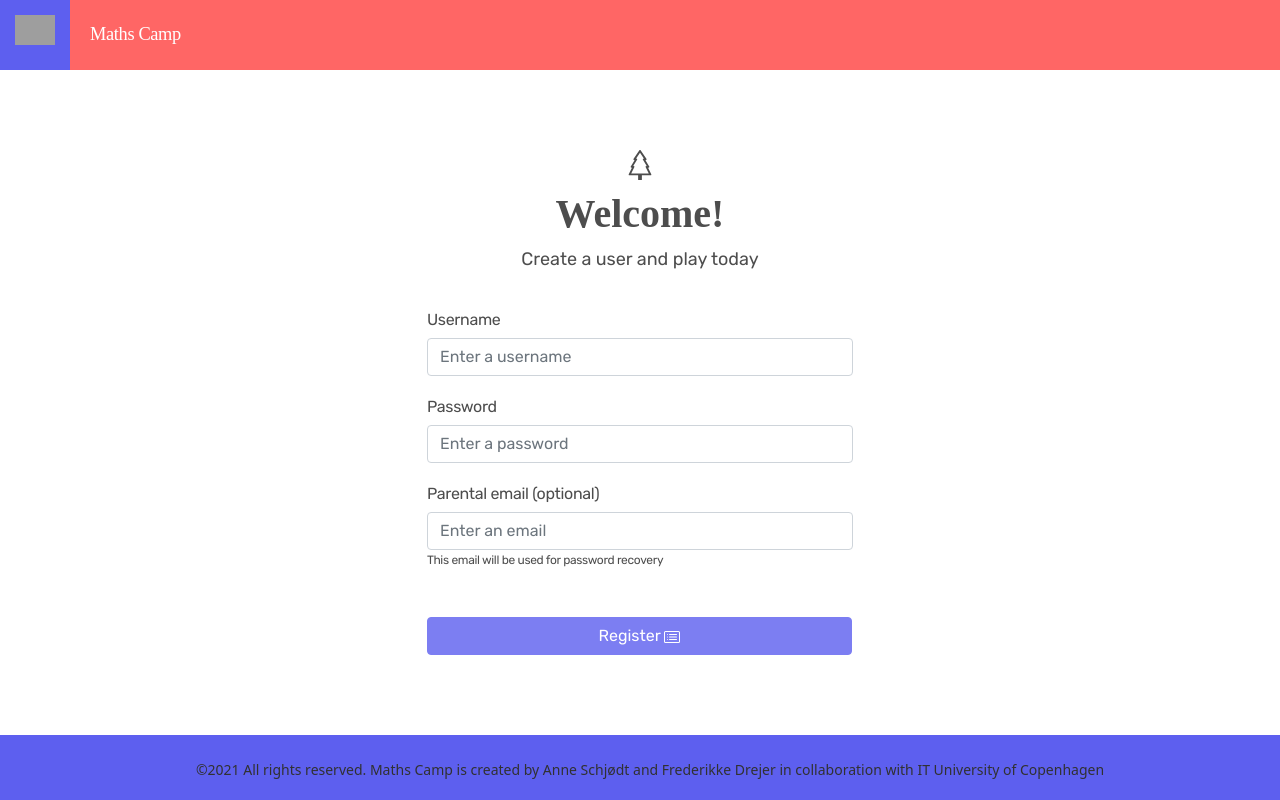
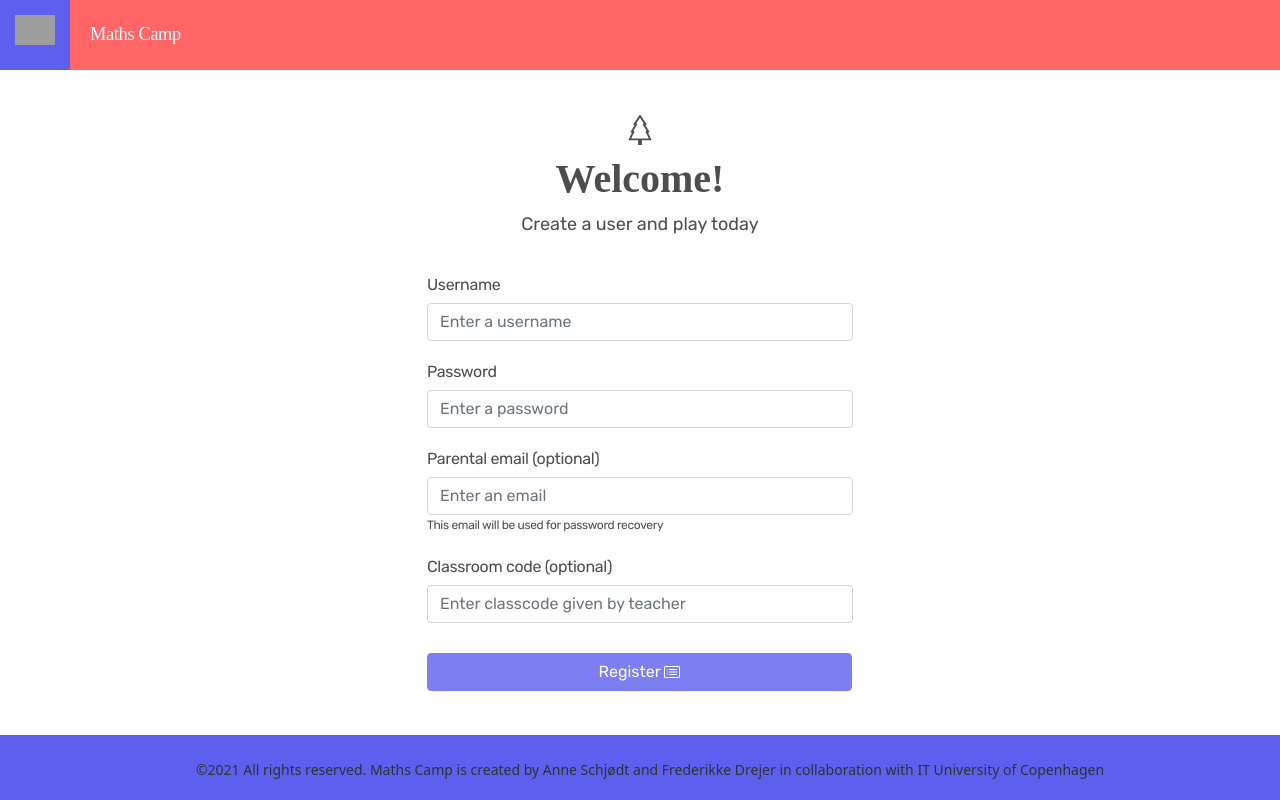
Before and after one commit to tamaraputriv/MathsCamp, a React (Create React App) app: page /#/register in a window 1280 px wide. Built offline with nearby package versions, Linux system fonts and the light colour scheme; grey boxes are pictures that could not be loaded; a web font is replaced by a local one; what parse would draw is missing.

Commit message:
Added registering for classroom

```diff
--- a/src/components/Login/RegisterComponent.js
+++ b/src/components/Login/RegisterComponent.js
@@ -6,11 +6,13 @@ import Parse from "parse";
 import Swal from "sweetalert2";
 import "./RegisterComponent.css";
 import { hotjar } from "react-hotjar";
+import { async } from "parse/lib/browser/StorageController.browser";
 
 export default function RegisterComponent() {
   const [username, setUsername] = useState("");
   const [password, setPassword] = useState("");
   const [email, setEmail] = useState("");
+  const [classroomid, setClassroomid] = useState("");
   const history = useHistory();
 
   const updateUsername = (e) => {
@@ -23,6 +25,10 @@ export default function RegisterComponent() {
 
   const updateEmail = (e) => {
     setEmail(e.target.value);
+  };
+
+  const updateClassroom = (e) => {
+    setClassroomid(e.target.value);
   };
 
   const generateRandomEmail = () => {
@@ -60,8 +66,31 @@ export default function RegisterComponent() {
     var date = new Date().toLocaleDateString();
     user.add("active_days", date);
     user.add("owned_mascot_ids", "syMxG0A2nM");
+
     try {
       await user.signUp();
+
+      const classroom = new Parse.Object.extend("classroom");
+      const query = new Parse.Query(classroom);
+      query.equalTo("classroom_id", classroomid);
+      const res = await query.find();
+      console.log(res);
+
+      for (let i = 0; i < res.length; i++) {
+        const student = Parse.User.current();
+        const classid = res[i]["id"];
+        const addQuery = new Parse.Query(classroom);
+        addQuery
+          .get(classid)
+          .then((ob) => {
+            ob.add("students", student["id"]);
+            ob.save();
+          })
+          .catch((error) => {
+            console.log(error);
+          });
+      }
+
       history.push("/frontpage");
     } catch (error) {
       Swal.fire({
@@ -119,6 +148,14 @@ export default function RegisterComponent() {
                   This email will be used for password recovery
                 </p>
               </Form.Group>
+              <Form.Group controlId="formClassroom" className="upperform">
+                <Form.Label>Classroom code (optional)</Form.Label>
+                <Form.Control
+                  type="text"
+                  placeholder="Enter classcode given by teacher"
+                  onChange={updateClassroom}
+                />
+              </Form.Group>
               <Button className="registerbtn" variant="primary" type="submit">
                 Register <CardList />
               </Button>
```
